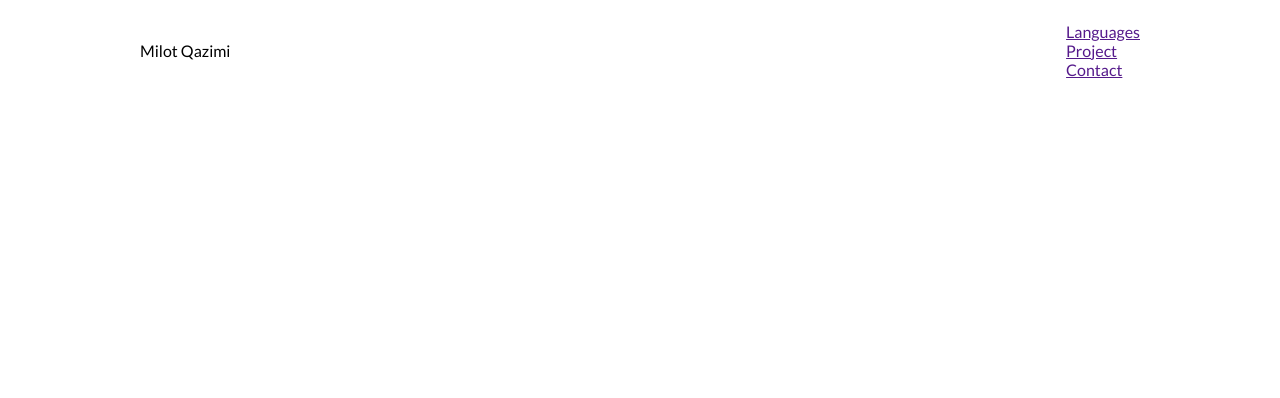
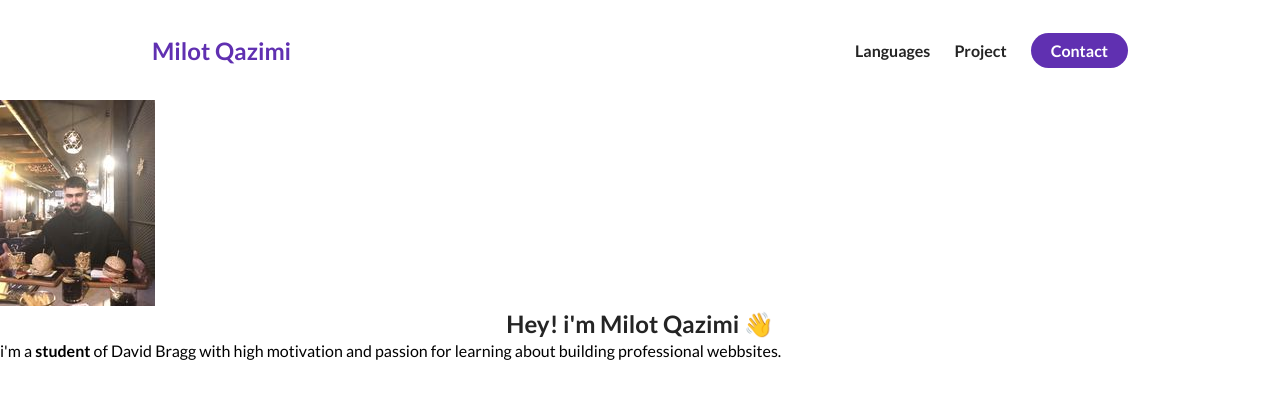
Before and after one commit to milotqazimi/E-portfolio, a plain HTML site: page index.html in a window 1280 px wide. Drawn offline with Linux system fonts and the light colour scheme.

Commit message:
Styled the webbsite

```diff
--- a/index.html
+++ b/index.html
@@ -10,35 +10,43 @@
   <body>
     <section id="about-me">
       <nav>
-        <div class="personal_logo">Milot Qazimi</div>
-        <ul class="nav_link-list">
+        <div class="personal__logo">Milot Qazimi</div>
+        <ul class="nav__link--list">
           <li>
             <a
               href=""class="
               nav__link--anchor
               link__hover-effect
-              link__hover-effect--black"
-              >Languages</a
-            >
+              link__hover-effect--black
+              ">Languages</a>
           </li>
           <li>
             <a
               href=""class="
               nav__link--anchor
               link__hover-effect
-              link__hover-effect--black"
-              >Project</a
-            >
+              link__hover-effect--black
+              ">Project</a>
           </li>
           <li>
             <a href="" class="
             nav__link--anchor
-            nav__link--anchor-primary"
-              >Contact</a
-            >
+            nav__link--anchor-primary
+            ">Contact</a>
           </li>
         </ul>
       </nav>
+      <div class="about-me__info row">
+        <div class="about-me__info--container">
+            <figure class="about-me__picture--mask">
+                <img src="./assets/picture of me.jpg" alt="Picture of Me!">
+            </figure>
+            <h1>
+            Hey! i'm <span class="text--purple">Milot Qazimi </span>👋
+             </h1>
+             <p class="about-me__info--para"> i'm a <strong class="text--purple"> student </strong> of David Bragg with high motivation and passion for learning about building professional webbsites.</p>
+            </div>
+      </div>
     </section>
   </body>
 </html>
--- a/style.css
+++ b/style.css
@@ -36,3 +36,29 @@ nav{
 .nav__link--list{
     display: flex;
 }
+
+.nav__link--anchor{
+    margin: 0 12px;
+    color: #242424;
+    text-decoration: none;
+    font-weight: 700;
+}
+
+.nav__link--anchor-primary{
+    background-color: #6030b1;
+    padding: 8px 20px ;
+    border-radius: 50px;
+    color: white;
+
+}
+
+.nav__link--anchor-primary:hover{
+    background-color: #5d3eff;
+}
+
+.personal__logo{
+    font-size: 24px;
+    color: #6030b1;
+    margin: 0 12px;
+    font-weight: bold;
+}
```
Also changed, not shown: assets/chat.png (added), assets/dashboard.png (added), assets/logo.svg (added), assets/loopit.png (added), assets/me.jpeg (added), assets/picture of me.jpg (added), assets/undraw_websites.svg (added), 1 other file.
